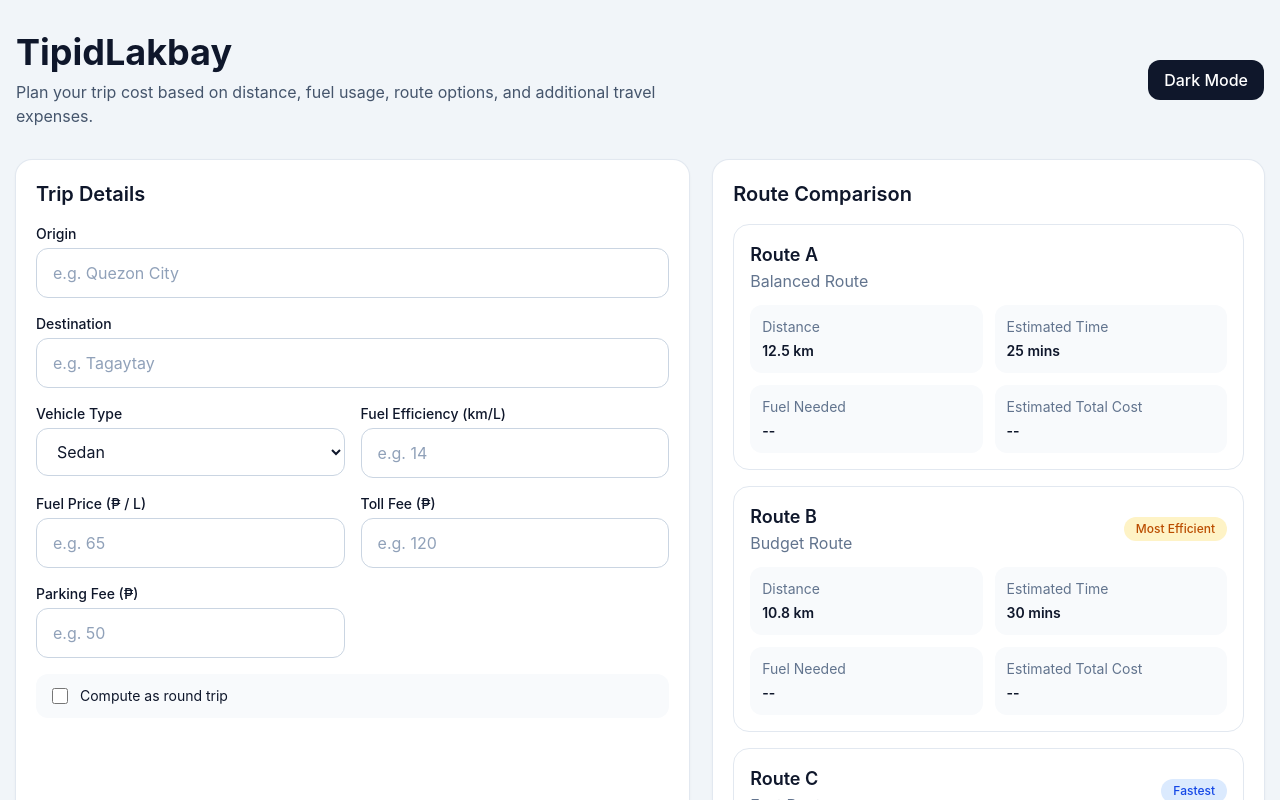
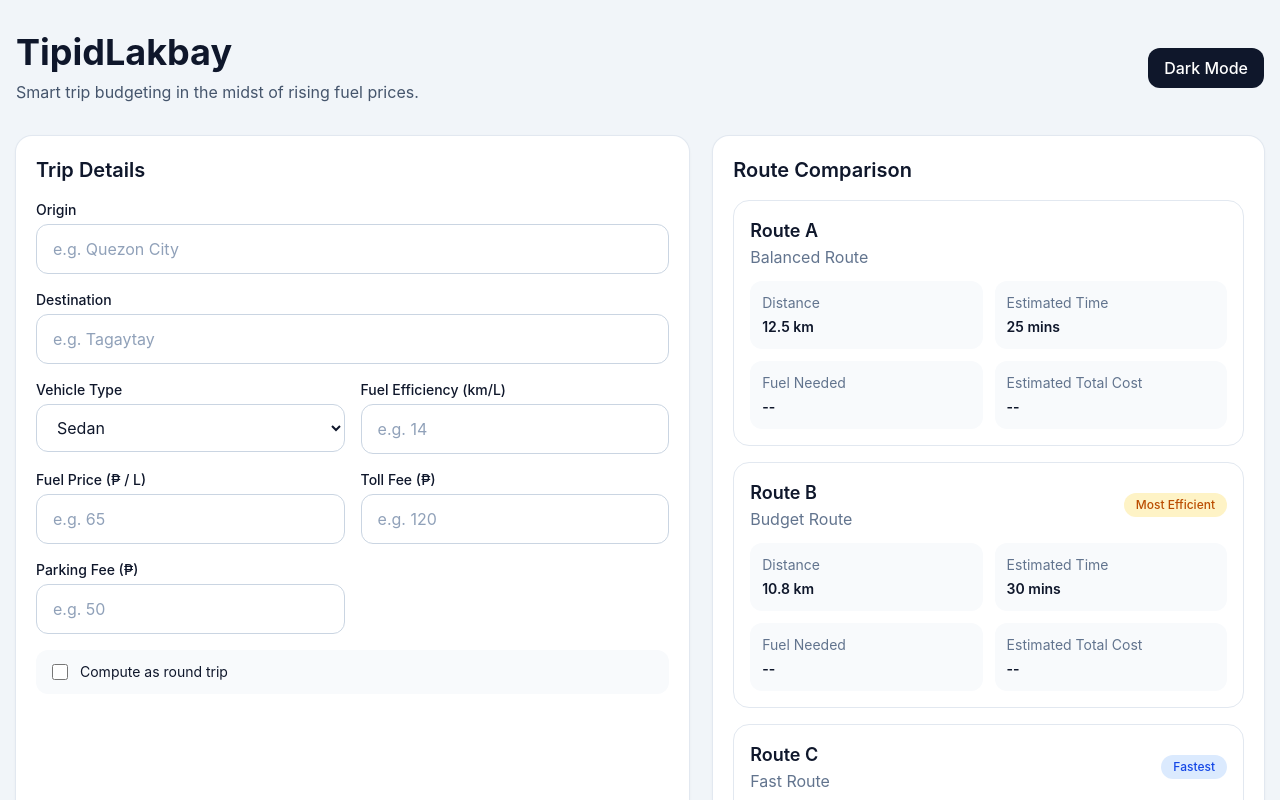
Before and after one commit to robraymundo/tipidlakbay, a React (Vite) app: page / in a window 1280 px wide. Shown: the top 800 px of the page. Built offline with nearby package versions, Linux system fonts and the light colour scheme.

Commit message:
update app title and description

```diff
--- a/index.html
+++ b/index.html
@@ -4,7 +4,7 @@
     <meta charset="UTF-8" />
     <link rel="icon" type="image/svg+xml" href="/favicon.svg" />
     <meta name="viewport" content="width=device-width, initial-scale=1.0" />
-    <title>tipidlakbay</title>
+    <title>TipidLakbay</title>
   </head>
   <body>
     <div id="root"></div>
--- a/src/App.jsx
+++ b/src/App.jsx
@@ -90,8 +90,7 @@ function App() {
                 darkMode ? "text-slate-300" : "text-slate-600"
               }`}
             >
-              Plan your trip cost based on distance, fuel usage, route options,
-              and additional travel expenses.
+              Smart trip budgeting in the midst of rising fuel prices.
             </p>
           </div>
 
```
